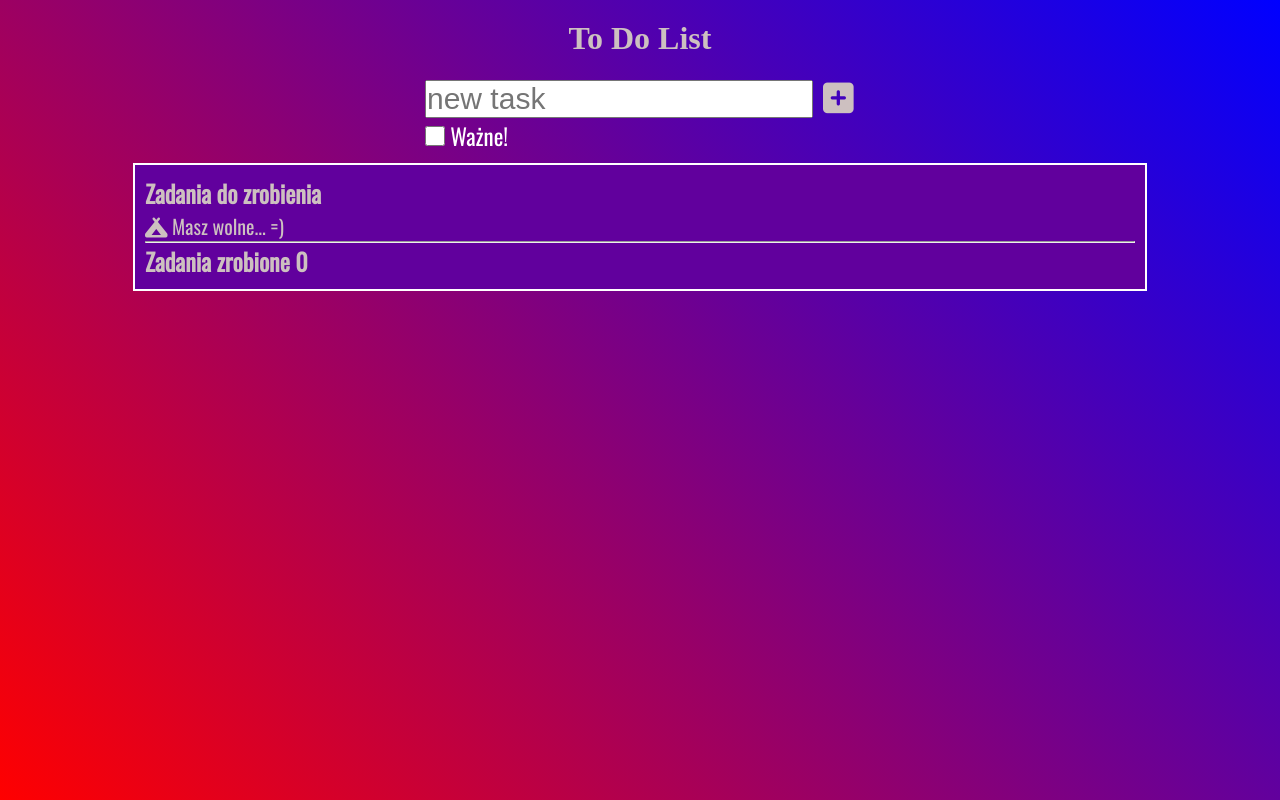
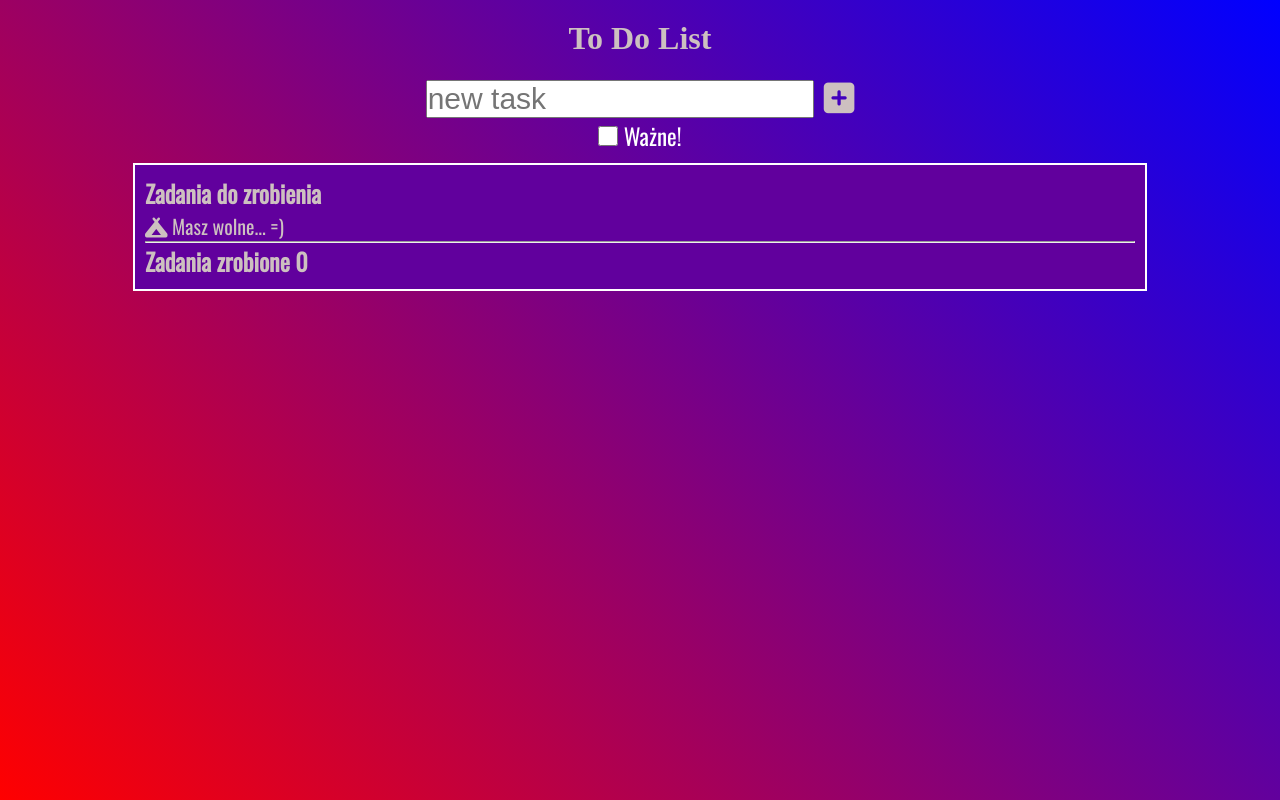
Before and after one commit to krukaleksander/to-do-app, a React (Create React App) app: page / in a window 1280 px wide. Built offline with nearby package versions, Linux system fonts and the light colour scheme; a web font is replaced by a local one.

Commit message:
everything ok, in future work on remove input in extras after write a comment

```diff
--- a/src/App.css
+++ b/src/App.css
@@ -114,6 +114,12 @@ div.extras .fa-window-close {
   top: 7px;
   right: 7px;
   font-size: 20px;
+  cursor: pointer;
+  transition: .2s;
+}
+
+div.extras .fa-window-close:hover {
+  transform: scale(1.1);
 }
 
 div.extras .addExtra {
@@ -125,6 +131,12 @@ div.extras .addExtra {
 
 div.extras .fa-plus-square {
   vertical-align: middle;
+  cursor: pointer;
+  transition: .2s;
+}
+
+div.extras .fa-plus-square:hover {
+  transform: scale(1.1);
 }
 
 div.extras .extras-in {
@@ -175,7 +187,8 @@ div.extras .extras-in {
     font-size: 30px;
   }
   .wrap .list .wrapNewTask {
-    max-width: 430px;
+    max-width: 800px;
+    text-align: center;
   }
   .wrap .list .wrapNewTask .add {
     font-size: 35px;
--- a/src/App.scss
+++ b/src/App.scss
@@ -123,6 +123,12 @@ div.extras {
     top: 7px;
     right: 7px;
     font-size: 20px;
+    cursor: pointer;
+    transition: .2s;
+  }
+
+  .fa-window-close:hover {
+    transform: scale(1.1);
   }
 
   .addExtra {
@@ -135,6 +141,12 @@ div.extras {
 
   .fa-plus-square {
     vertical-align: middle;
+    cursor: pointer;
+    transition: .2s;
+  }
+
+  .fa-plus-square:hover {
+    transform: scale(1.1)
   }
 
   .extras-in {
@@ -196,7 +208,8 @@ div.extras {
   }
 
   .wrap .list .wrapNewTask {
-    max-width: 430px;
+    max-width: 800px;
+    text-align: center;
 
     .add {
       font-size: 35px;
--- a/src/components/Add.js
+++ b/src/components/Add.js
@@ -33,9 +33,11 @@ class Add extends Component {
     render() {
         return (
             <div className="wrapNewTask">
-                <input className='newTask' type="text" placeholder='new task' value={this.state.val} onChange={this.handleChange} />
-                <p className="add" onClick={this.handleClick}><i className="fas fa-plus-square"></i></p>
-                <input className="checkbox" type="checkbox" checked={this.state.checked} id="important" onChange={this.handleCheck} /><label htmlFor="important"> Ważne!</label>
+                <input className='newTask' id="add" type="text" placeholder='new task' value={this.state.val} onChange={this.handleChange} />
+                <label htmlFor="add"><p className="add" onClick={this.handleClick}><i className="fas fa-plus-square"></i></p></label>
+                <div className="checkbox">
+                    <input className="checkbox" type="checkbox" checked={this.state.checked} id="important" onChange={this.handleCheck} /><label htmlFor="important"> Ważne!</label>
+                </div>
             </div>
         );
     }
```
Also changed, not shown: src/App.min.css.
